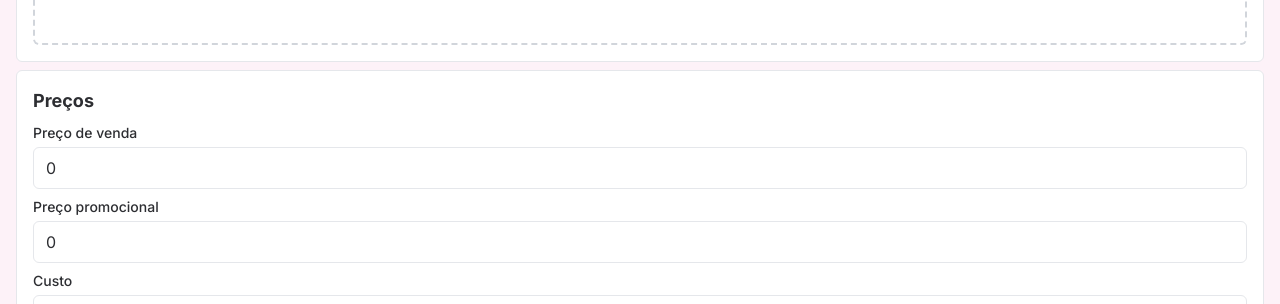
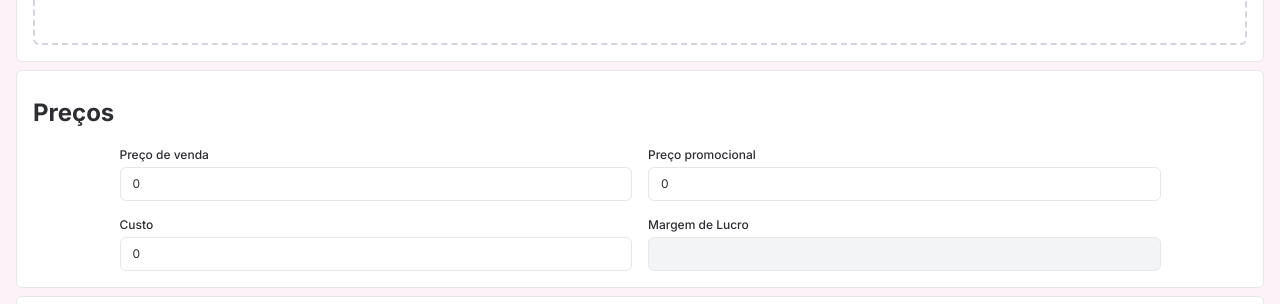
Before and after one commit to cafe51/Alexa-semijoias, a Next.js app in the folder alexa-site/: page /admin/dashboard/1/produtos/novo in a window 1280 px wide. Shown: the part 648-952 px from the top of the page. Built offline with nearby package versions, Linux system fonts and the light colour scheme; no server answers; the database is empty.

Commit message:
formated price section display on new product screen page

```diff
--- a/alexa-site/src/app/admin/dashboard/[adminId]/produtos/novo/PricesSection.tsx
+++ b/alexa-site/src/app/admin/dashboard/[adminId]/produtos/novo/PricesSection.tsx
@@ -7,49 +7,73 @@ interface PricesSectionProps {
     handleValueChange: (value: { price: number, promotionalPrice: number, cost: number, }) => void;
 }
 
+
+
 export default function PricesSection({
-    state,
+    state: { value },
     handleValueChange,
 } : PricesSectionProps){
+
+    const marginProfitValue = (v: typeof value) => {
+        const finalPrice = v.promotionalPrice && v.promotionalPrice > 0 ? v.promotionalPrice : v.price;
+        const profit = (finalPrice - v.cost);
+        const margin = profit/finalPrice;
+        return margin * 100 ;
+    };
+
     return (
-        <section className="p-4 border rounded-md bg-white">
-            <h2 className="text-lg font-bold">Preços</h2>
-            <div className="mt-2">
-                <label htmlFor='price' className="block text-sm font-medium">Preço de venda</label>
+        <section className="flex flex-col gap-2 p-2 py-4 border rounded-md bg-white w-full">
+            <h2 className="font-bold p-2">Preços</h2>
+            <div className='flex flex-wrap justify-center w-full gap-4 text-xs'>
+                <div className="w-5/12">
+                    <label htmlFor='price' className="text-xs font-medium w-full">Preço de venda</label>
                     <input
                         id='price'
                         name='price'
                         type="number"
-                    value={ state.value.price }
-                    onChange={ (e) => handleValueChange({ ...state.value, price: Number(e.target.value) }) }
-                    className="mt-1 block w-full px-3 py-2 border rounded-md"
+                        value={ value.price }
+                        onChange={ (e) => handleValueChange({ ...value, price: Number(e.target.value) }) }
+                        className="mt-1 w-full px-3 py-2 border rounded-md"
                         placeholder="R$ 0,00"
                     />
                 </div>
-            <div className="mt-2">
-                <label htmlFor='promotionalPrice' className="block text-sm font-medium">Preço promocional</label>
+                <div className="w-5/12">
+                    <label htmlFor='promotionalPrice' className="text-xs font-medium">Preço promocional</label>
                     <input
                         id='promotionalPrice'
                         name='promotionalPrice'
                         type="number"
-                    value={ state.value.promotionalPrice }
-                    onChange={ (e) => handleValueChange({ ...state.value, promotionalPrice: Number(e.target.value) }) }
-                    className="mt-1 block w-full px-3 py-2 border rounded-md"
+                        value={ value.promotionalPrice }
+                        onChange={ (e) => handleValueChange({ ...value, promotionalPrice: Number(e.target.value) }) }
+                        className="mt-1 w-full px-3 py-2 border rounded-md"
                         placeholder="R$ 0,00"
                     />
                 </div>
-            <div className="mt-2">
-                <label htmlFor='cost' className="block text-sm font-medium">Custo</label>
+                <div className="w-5/12">
+                    <label htmlFor='cost' className="text-xs font-medium">Custo</label>
                     <input
                         id='cost'
                         name='cost'
                         type="number"
-                    value={ state.value.cost }
-                    onChange={ (e) => handleValueChange({ ...state.value, cost: Number(e.target.value) }) }
-                    className="mt-1 block w-full px-3 py-2 border rounded-md"
+                        value={ value.cost }
+                        onChange={ (e) => handleValueChange({ ...value, cost: Number(e.target.value) }) }
+                        className="mt-1 w-full px-3 py-2 border rounded-md"
                         placeholder="R$ 0,00"
                     />
                 </div>
+                <div className="w-5/12">
+                    <label htmlFor='cost' className="text-xs font-medium">Margem de Lucro</label>
+                    <input
+                        id='profitMargin'
+                        name='profitMargin'
+                        type="number"
+                        value={ marginProfitValue(value) }
+                        className="mt-1 w-full px-3 py-2 border rounded-md bg-gray-100"
+                        readOnly
+                    />
+                </div>
+            </div>
+
         </section>
     );
 }
```
Lines whose indentation alone changed are shown as unchanged.
